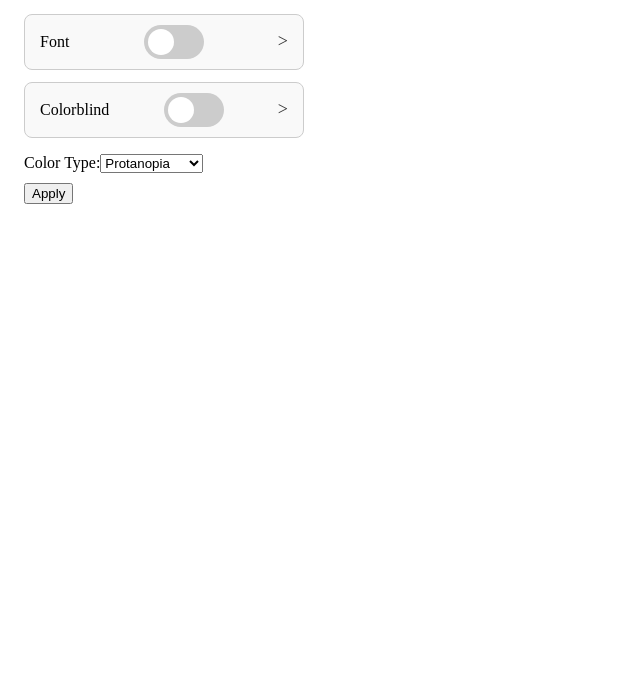
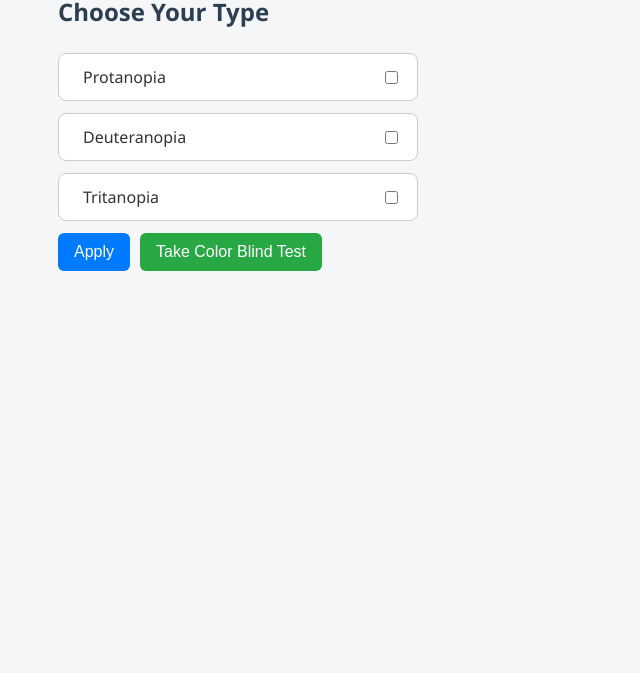
Before and after one commit to Ethan830/EmoryHacks-TeamHecker, a React app: page /#/colorblind in a window 1280 px wide. Shown: the part 127-800 px from the top of the page, without its empty margins (0-640 px from the left). Built offline with nearby package versions, Linux system fonts and the light colour scheme.

Commit message:
manual merge last commit

```diff
--- a/package.json
+++ b/package.json
@@ -7,8 +7,10 @@
     "@testing-library/jest-dom": "^6.6.3",
     "@testing-library/react": "^16.2.0",
     "@testing-library/user-event": "^13.5.0",
+    "history": "^5.3.0",
     "react": "^19.0.0",
     "react-dom": "^19.0.0",
+    "react-router-dom": "^7.4.0",
     "react-scripts": "5.0.1",
     "web-vitals": "^2.1.4",
     "webextension-polyfill": "^0.12.0"
--- a/popup.css
+++ /dev/null
@@ -1,103 +0,0 @@
-.inline-container {
-    display: flex;
-    justify-content: space-between;
-    align-items: center;
-    width: 280px;
-    border: 1px solid #ccc;
-    padding: 10px 15px;
-    border-radius: 8px;
-    margin-bottom: 12px;
-    background-color: #f9f9f9;
-    box-sizing: border-box;
-}
-
-.label-text {
-    font-size: 16px;
-}
-
-.right-group {
-    display: flex;
-    align-items: center;
-    gap: 10px;
-}
-
-.side-button {
-    background: none;
-    border: none;
-    font-size: 18px;
-    cursor: pointer;
-    padding: 0;
-    color: #333;
-    text-decoration: none;
-}
-
-.side-button:hover {
-    color: #007bff;
-}
-
-body {
-    font-family: 'Segoe UI', Tahoma, sans-serif;
-    padding: 20px;
-    background-color: #f4f6f8;
-    color: #333;
-}
-
-h1 {
-    margin-bottom: 20px;
-    font-size: 24px;
-    color: #2c3e50;
-}
-
-.inline-container {
-    display: grid;
-    grid-template-columns: 1fr auto auto;
-    /* 3 columns: label, toggle, side arrow */
-    align-items: center;
-    gap: 12px;
-
-    width: 100%;
-    max-width: 400px;
-    padding: 12px 16px;
-    background-color: #fff;
-    border: 1px solid #ccc;
-    border-radius: 8px;
-    margin-bottom: 15px;
-    box-shadow: 0 1px 3px rgba(0, 0, 0, 0.05);
-}
-
-.inline-container span {
-    font-size: 16px;
-}
-
-.switch {
-    margin: 0;
-}
-
-.right-group {
-    display: flex;
-    align-items: center;
-    gap: 8px;
-}
-
-.side-button {
-    background: none;
-    border: none;
-    text-decoration: none;
-    font-size: 18px;
-    cursor: pointer;
-    color: #333;
-    padding: 0;
-}
-
-.side-button:hover {
-    color: #007bff;
-}
-
-body {
-    width: 360px;
-    /* ← increase width here */
-    height: auto;
-    padding: 20px;
-    font-family: Arial, sans-serif;
-    background-color: #f4f6f8;
-}
--- a/src/components/ToggleSetting.js
+++ b/src/components/ToggleSetting.js
@@ -1,7 +1,14 @@
 import React from "react";
+import { useNavigate } from "react-router-dom";
 import "./toggle.css";
 
-const ToggleSetting = ({ label, link, checked, onToggle }) => {
+const ToggleSetting = ({ label, route, checked, onToggle }) => {
+  const navigate = useNavigate();
+
+  const handleClick = () => {
+    navigate(route);
+  };
+
   return (
     <div className="inline-container">
       <span>{label}</span>
@@ -9,9 +16,9 @@ const ToggleSetting = ({ label, link, checked, onToggle }) => {
         <input type="checkbox" checked={checked} onChange={onToggle} />
         <span className="slider round"></span>
       </label>
-      <a href={link} className="side-button">
+      <button onClick={handleClick} className="side-button">
         &gt;
-      </a>
+      </button>
     </div>
   );
 };
--- a/src/components/toggle.css
+++ b/src/components/toggle.css
@@ -33,6 +33,73 @@
 
 .side-button:hover {
   color: #007bff;
+}
+
+body {
+  font-family: "Segoe UI", Tahoma, sans-serif;
+  padding: 20px;
+  background-color: #f4f6f8;
+  color: #333;
+}
+
+h1 {
+  margin-bottom: 20px;
+  font-size: 24px;
+  color: #2c3e50;
+}
+
+.inline-container {
+  display: grid;
+  grid-template-columns: 1fr auto auto;
+  /* 3 columns: label, toggle, side arrow */
+  align-items: center;
+  gap: 12px;
+
+  width: 100%;
+  max-width: 400px;
+  padding: 12px 16px;
+  background-color: #fff;
+  border: 1px solid #ccc;
+  border-radius: 8px;
+  margin-bottom: 15px;
+  box-shadow: 0 1px 3px rgba(0, 0, 0, 0.05);
+}
+
+.inline-container span {
+  font-size: 16px;
+}
+
+.switch {
+  margin: 0;
+}
+
+.right-group {
+  display: flex;
+  align-items: center;
+  gap: 8px;
+}
+
+.side-button {
+  background: none;
+  border: none;
+  text-decoration: none;
+  font-size: 18px;
+  cursor: pointer;
+  color: #333;
+  padding: 0;
+}
+
+.side-button:hover {
+  color: #007bff;
+}
+
+body {
+  width: 360px;
+  /* ← increase width here */
+  height: auto;
+  padding: 20px;
+  font-family: Arial, sans-serif;
+  background-color: #f4f6f8;
 }
 
 .switch {
--- a/src/content/index.js
+++ b/src/content/index.js
@@ -43,7 +43,7 @@ function applyFilter(mode) {
 function textSize(mode) {
   const elements = document.querySelectorAll("*");
   elements.forEach((el) => {
-    el.style.fontSize = `${size}px`;
+    el.style.fontSize = `${null}px`; // change size to null
   });
 }
 
@@ -55,7 +55,7 @@ chrome.runtime.onMessage.addListener((request, sender, sendResponse) => {
   }
   if (request.action === "changeFontSize" && request.size) {
     console.log(`Changing font size to ${request.size}px`);
-    textSizeSize(request.size);
+    textSize(request.size);
     sendResponse({ status: "Font size changed" });
   }
 });
--- a/src/popup/App/App.js
+++ b/src/popup/App/App.js
@@ -1,8 +1,10 @@
 import React, { useState } from "react";
 import "./App.css";
 import ToggleSetting from "../../components/ToggleSetting";
+import { HashRouter as Router, Routes, Route } from "react-router-dom";
+import { ColorBlind, Font } from "../../routes";
 
-const App = () => {
+const Home = () => {
   const [fontEnabled, setFontEnabled] = useState(false);
   const [colorEnabled, setColorEnabled] = useState(false);
   const [colorType, setColorType] = useState("protanopia");
@@ -36,40 +38,31 @@ const App = () => {
 
       <ToggleSetting
         label="Font"
-        link="font_option.html"
+        route="/font"
         checked={fontEnabled}
         onToggle={() => setFontEnabled(!fontEnabled)}
       />
 
       <ToggleSetting
         label="Colorblind"
-        link="colorblind_option.html"
+        route="/colorblind"
         checked={colorEnabled}
         onToggle={() => setColorEnabled(!colorEnabled)}
       />
-
-      <div style={{ marginTop: "1rem" }}>
-        <label htmlFor="colorType">Color Type:</label>
-        <select
-          id="colorType"
-          value={colorType}
-          onChange={(e) => setColorType(e.target.value)}
-        >
-          <option value="protanopia">Protanopia</option>
-          <option value="deuteranopia">Deuteranopia</option>
-          <option value="tritanopia">Tritanopia</option>
-        </select>
-
-        <button
-          id="apply"
-          onClick={applyColorFilter}
-          style={{ marginTop: "10px" }}
-        >
-          Apply
-        </button>
-      </div>
     </div>
   );
 };
 
+const App = () => {
+  return (
+    <Router>
+      <Routes>
+        <Route path="/" element={<Home />} />
+        <Route path="/colorblind" element={<ColorBlind />} />
+        <Route path="/font" element={<Font />} />
+      </Routes>
+    </Router>
+  );
+};
+
 export default App;
--- /dev/null
+++ b/src/routes/ColorBlind/index.css
@@ -0,0 +1,73 @@
+.colorblind-page {
+  font-family: "Segoe UI", Tahoma, Geneva, Verdana, sans-serif;
+  background-color: #f4f6f8;
+  padding: 30px;
+  color: #333;
+  width: 360px;
+  height: auto;
+}
+
+h1 {
+  margin-bottom: 25px;
+  font-size: 24px;
+  color: #2c3e50;
+}
+
+.option {
+  background-color: #fff;
+  border: 1px solid #ccc;
+  border-radius: 8px;
+  padding: 12px 16px;
+  display: flex;
+  align-items: center;
+  justify-content: space-between;
+  margin-bottom: 12px;
+  transition: box-shadow 0.2s;
+}
+
+.option:hover {
+  box-shadow: 0 2px 8px rgba(0, 0, 0, 0.08);
+}
+
+.option label {
+  margin-left: 8px;
+  font-size: 16px;
+  text-transform: capitalize;
+}
+
+button {
+  padding: 10px 16px;
+  font-size: 16px;
+  background-color: #007bff;
+  color: #fff;
+  border: none;
+  border-radius: 6px;
+  cursor: pointer;
+  margin-right: 10px;
+  transition: background-color 0.2s;
+}
+
+button:hover {
+  background-color: #0056b3;
+}
+
+#testButton {
+  background-color: #28a745;
+}
+
+#testButton:hover {
+  background-color: #1e7e34;
+}
+
+.back-button {
+  display: inline-block;
+  font-size: 16px;
+  color: #007bff;
+  text-decoration: none;
+  margin-bottom: 10px;
+  font-weight: 500;
+}
+
+.back-button:hover {
+  text-decoration: underline;
+}
--- /dev/null
+++ b/src/routes/ColorBlind/index.js
@@ -0,0 +1,49 @@
+import React from "react";
+import { useNavigate } from "react-router-dom";
+import styles from "./index.css";
+
+const ColorBlind = () => {
+  const navigate = useNavigate();
+
+  const handleClick = () => {
+    window.open = "https://enchroma.com/pages/color-blindness-test";
+  };
+
+  const returnHome = () => {
+    navigate("/");
+  };
+
+  return (
+    <div className="colorblind-page" style={styles}>
+      <button className="back-button" onClick={returnHome}>
+        &#8592; Back
+      </button>
+
+      <h1>Choose Your Type</h1>
+
+      <div className="option">
+        <label for="red">Protanopia</label>
+        <input type="checkbox" id="red" class="colorblind-checkbox" />
+      </div>
+
+      <div className="option">
+        <label for="green">Deuteranopia</label>
+        <input type="checkbox" id="green" class="colorblind-checkbox" />
+      </div>
+
+      <div className="option">
+        <label for="blue">Tritanopia</label>
+        <input type="checkbox" id="blue" class="colorblind-checkbox" />
+      </div>
+
+      <button>Apply</button>
+      <button id="testButton" onClick={handleClick}>
+        Take Color Blind Test
+      </button>
+
+      <script src="popup.js"></script>
+    </div>
+  );
+};
+
+export default ColorBlind;
--- /dev/null
+++ b/src/routes/Font/index.js
@@ -0,0 +1,12 @@
+import React from "react";
+
+const Font = () => {
+  return (
+    <div>
+      <h2>Text Size Settings</h2>
+      <p>Adjust font size and type here.</p>
+    </div>
+  );
+};
+
+export default Font;
--- /dev/null
+++ b/src/routes/index.js
@@ -0,0 +1,2 @@
+export { default as ColorBlind } from "./ColorBlind";
+export { default as Font } from "./Font";
--- a/toggle.css
+++ /dev/null
@@ -1,51 +0,0 @@
-.switch {
-    position: relative;
-    display: inline-block;
-    width: 60px;
-    height: 34px;
-}
-.switch input {
-    opacity: 0;
-    width: 0;
-    height: 0;
-}.slider {
-    position: absolute;
-    cursor: pointer;
-    top: 0;
-    left: 0;
-    right: 0;
-    bottom: 0;
-    background-color: #ccc;
-    transition: .4s;
-}
-
-.slider:before {
-    position: absolute;
-    content: "";
-    height: 26px;
-    width: 26px;
-    left: 4px;
-    bottom: 4px;
-    background-color: white;
-    transition: .4s;
-}
-input:checked + .slider {
-    background-color: #2196F3;
-}
-
-input:focus + .slider {
-    box-shadow: 0 0 1px #2196F3;
-}
-
-input:checked + .slider:before {
-    transform: translateX(26px);
-}
-
-  /* Rounded sliders */
-.slider.round {
-    border-radius: 34px;
-}
-
-.slider.round:before {
-    border-radius: 50%;
-}
```
Also changed, not shown: src/util/hook/useLocation.js (added, +7 -0 lines), src/util/hook/useRouter.js (added, +7 -0 lines), src/util/shallowEqual.js (added, +63 -0 lines), public/manifest.json, src/routes/Font/index.css (added), 1 other file.
